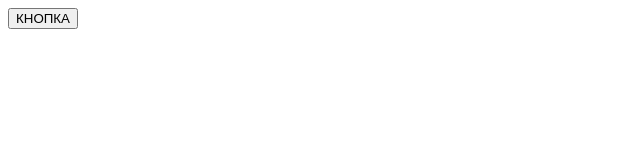
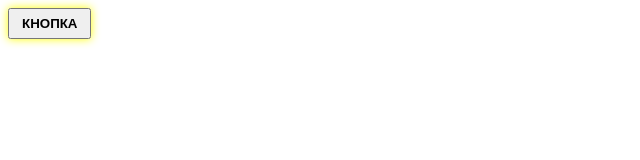
Before and after one commit to mrskhrist/git-lesson-1, a plain HTML site: page index.html in a window 1280 px wide. Shown: the whole page, without its empty margins (0-640 px from the left). Drawn offline with Linux system fonts and the light colour scheme.

Commit message:
Добавлены стили для кнопки

```diff
--- a/index.html
+++ b/index.html
@@ -3,6 +3,7 @@
 <head>
 	<meta charset="UTF-8">
 	<title>урок GIT</title>
+	<link rel="stylesheet" href="style.css">
 </head>
 <body>
 	<button id="btn">КНОПКА</button>
--- /dev/null
+++ b/style.css
@@ -0,0 +1,5 @@
+button {
+	padding: 6px 12px;
+	font-weight: bold;
+	box-shadow: 0 0 10px yellow;
+}
```
